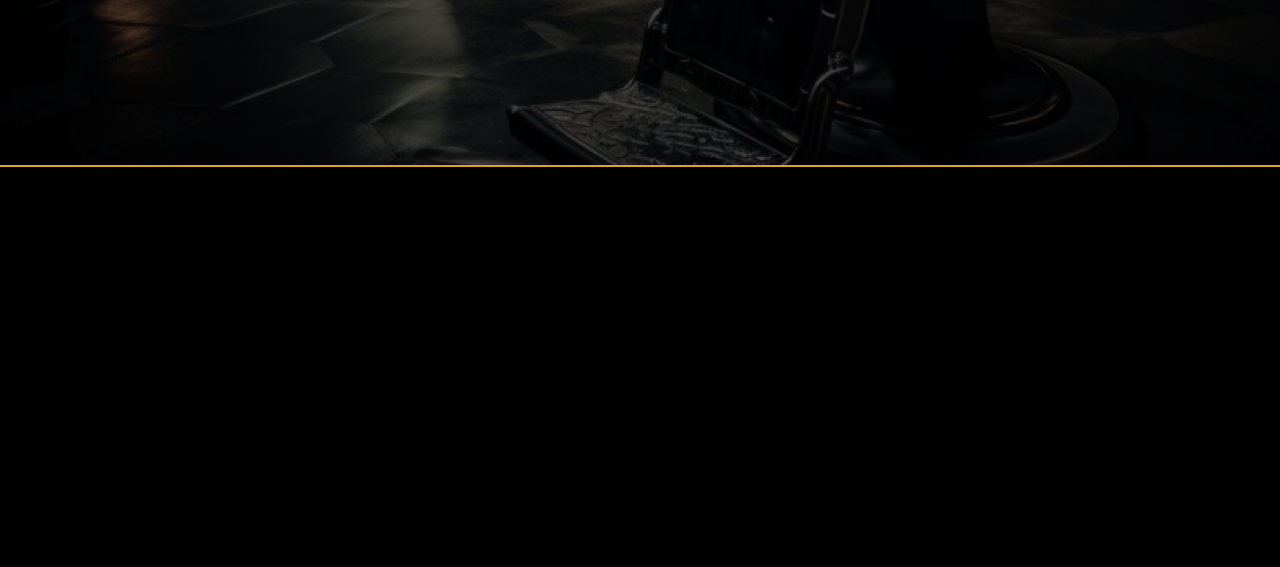
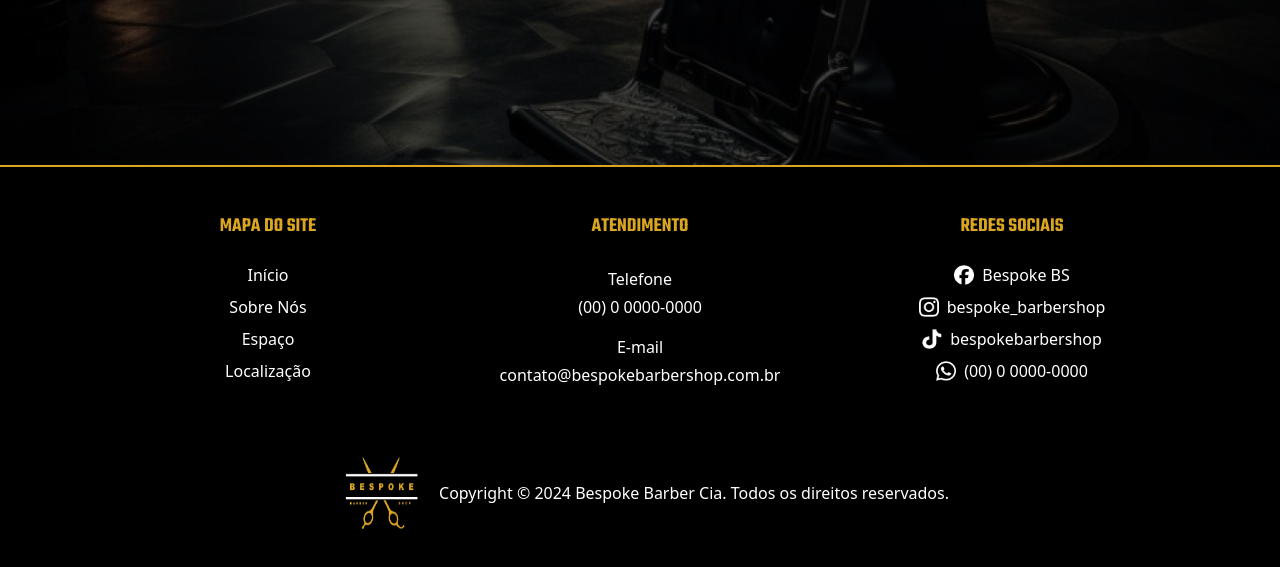
Before and after one commit to nsmillena/BespokeBarberShop, a PHP site: page / in a window 1280 px wide. Shown: the part 2446-3013 px from the top of the page. Before the commit the page ends 2613 px from the top, so only its background shows below. Run offline with PHP 8.4, Linux system fonts and the light colour scheme; some web fonts are replaced.

Commit message:
Adicionando Footer

```diff
--- a/Bespoke BarberShop/index.php
+++ b/Bespoke BarberShop/index.php
@@ -167,6 +167,64 @@
   <script src="https://cdn.jsdelivr.net/npm/bootstrap@5.3.7/dist/js/bootstrap.bundle.min.js" integrity="sha384-ndDqU0Gzau9qJ1lfW4pNLlhNTkCfHzAVBReH9diLvGRem5+R9g2FzA8ZGN954O5Q" crossorigin="anonymous"></script>
 
 
+<footer class="text-white text-center text-lg-start" style="background-color: #000;">
+  <div class="footer-container p-4">
+    <div class="row mt-4">
+
+      <!-- Mapa do Site -->
+      <div class="col-lg-4 col-md-12 mb-4 mb-md-0 text-center">
+        <h5 class="text-uppercase mb-4">MAPA DO SITE</h5>
+        <a href="#Inicio" class="d-block mb-2">Início</a>
+        <a href="#SobreNos" class="d-block mb-2">Sobre Nós</a>
+        <a href="#Espaco" class="d-block mb-2">Espaço</a>
+        <a href="#Localizacao" class="d-block mb-2">Localização</a>
+      </div>
+
+      <!-- Atendimento -->
+      <div class="col-lg-4 col-md-6 mb-4 mb-md-0 text-center">
+        <h5 class="text-uppercase mb-4 pb-1">ATENDIMENTO</h5>
+        <p class="mb-1">Telefone</p>
+        <p class="mb-3">(00) 0 0000-0000</p>
+        <p class="mb-1">E-mail</p>
+        <p>contato@bespokebarbershop.com.br</p>
+      </div>
+
+      <!-- Redes Sociais -->
+      <div class="col-lg-4 col-md-6 mb-4 mb-md-0 text-center">
+        <h5 class="text-uppercase mb-4">REDES SOCIAIS</h5>
+
+        <p class="d-flex align-items-center justify-content-center mb-2">
+          <img src="imagens/Facebook.png" alt="Facebook" class="me-2" style="width:20px; height:20px;">
+          Bespoke BS
+        </p>
+        <p class="d-flex align-items-center justify-content-center mb-2">
+          <img src="imagens/Instagram.png" alt="Instagram" class="me-2" style="width:20px; height:20px;">
+          bespoke_barbershop
+        </p>
+        <p class="d-flex align-items-center justify-content-center mb-2">
+          <img src="imagens/Tiktok.png" alt="TikTok" class="me-2" style="width:20px; height:20px;">
+          bespokebarbershop
+        </p>
+        <p class="d-flex align-items-center justify-content-center mb-2">
+          <img src="imagens/Whatsapp.png" alt="Whatsapp" class="me-2" style="width:20px; height:20px;">
+          (00) 0 0000-0000
+        </p>
+      </div>
+
+    </div>
+  </div>
+
+  <!-- Copyright -->
+  <div class="text-center p-3" style="background-color: rgba(0, 0, 0, 0.2);">
+    <p class="d-flex align-items-center justify-content-center mb-2">
+      <img src="imagens/LogoBespoke.png" alt="LogoBespoke" class="me-2" style="width:100px; height:100px;">
+      Copyright © 2024 Bespoke Barber Cia. Todos os direitos reservados.
+    </p>
+  </div>
+</footer>
+
+
+
 </body>
 
 </html>
--- a/Bespoke BarberShop/style.css
+++ b/Bespoke BarberShop/style.css
@@ -203,6 +203,29 @@ hr {
     box-shadow: 0 4px 20px rgba(218, 165, 32, 0.6);
 }
 
+.footer-container {
+  height: auto !important;
+  max-width: 1140px;
+  margin: 0 auto;
+  padding: 2rem;
+}
+
+footer a {
+  color: white;
+  text-decoration: none;
+  transition: color 0.3s ease;
+}
+
+footer a:hover {
+  color: #daa520;
+  text-decoration: underline;
+}
+
+footer h5 {
+  color: #daa520;
+  font-family: "Teko", sans-serif;
+  font-weight: 600;
+}
 
 
 @media (max-width: 991px) {
--- a/Footer/footer.html
+++ b/Footer/footer.html
@@ -39,7 +39,6 @@
                         <a href="" class="d-block mb-2">Sobre Nós</a>
                         <a href="" class="d-block mb-2">Espaço</a>
                         <a href="" class="d-block mb-2">Localização</a>
-                        <a href="" class="d-block mb-2">Contato</a>
 
                     </div>
 
```
Also changed, not shown: Bespoke BarberShop/imagens/Facebook.png (added), Bespoke BarberShop/imagens/Instagram.png (added), Bespoke BarberShop/imagens/LogoBespoke.png (added), Bespoke BarberShop/imagens/Tiktok.png (added), Bespoke BarberShop/imagens/Whatsapp.png (added).
